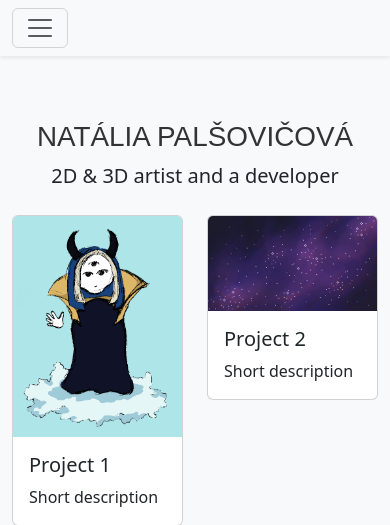
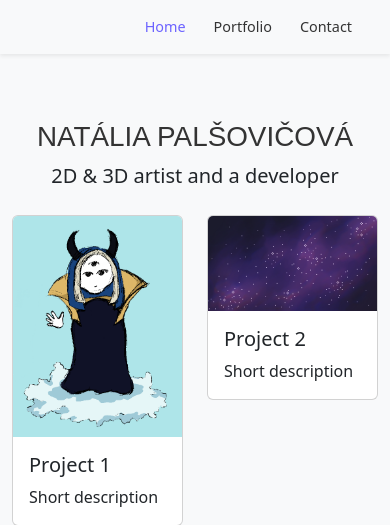
Before and after one commit to Raiffil/Digital-Portfolio, a Flask app: page / in a window 390 px wide. Shown: the top 525 px of the page. Run offline with Flask 3, Linux system fonts and the light colour scheme.

Commit message:
[change] Navbar scales better with smaller screens

```diff
--- a/static/css/styles.css
+++ b/static/css/styles.css
@@ -47,3 +47,20 @@ body {padding-top: var(--navbar-height);
   color: #6c63ff;
   font-weight: 500;
 }
+
+/* When the screen is smaller than 768px (typical tablet/mobile) */
+@media (max-width: 768px) {
+  #mainNavbar .nav-link {
+    font-size: 0.9rem;   /* make text a bit smaller */
+    margin-left: 6px;    /* reduce spacing between links */
+    margin-right: 6px;
+  }
+
+  #mainNavbar {
+    padding: 0.5rem 0.75rem; /* shrink navbar padding */
+  }
+
+  .navbar-nav {
+    justify-content: center; /* keep buttons centered on small screens */
+  }
+}
--- a/templates/base.html
+++ b/templates/base.html
@@ -18,7 +18,7 @@
     <!-- The body is what people see on the page -->
 
         <!-- Navbar (top) -->
-<nav id="mainNavbar" class="navbar navbar-expand-lg navbar-light bg-light fixed-top shadow-sm">
+<nav id="mainNavbar" class="navbar navbar-expand navbar-light bg-light fixed-top shadow-sm">
   <div class="container">
 
     <button class="navbar-toggler" type="button" data-bs-toggle="collapse" data-bs-target="#mainNav"
```
